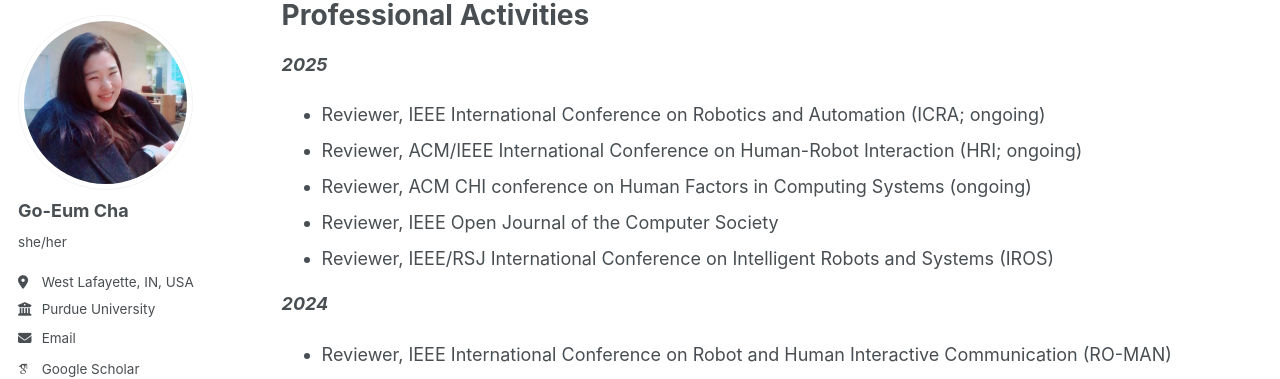
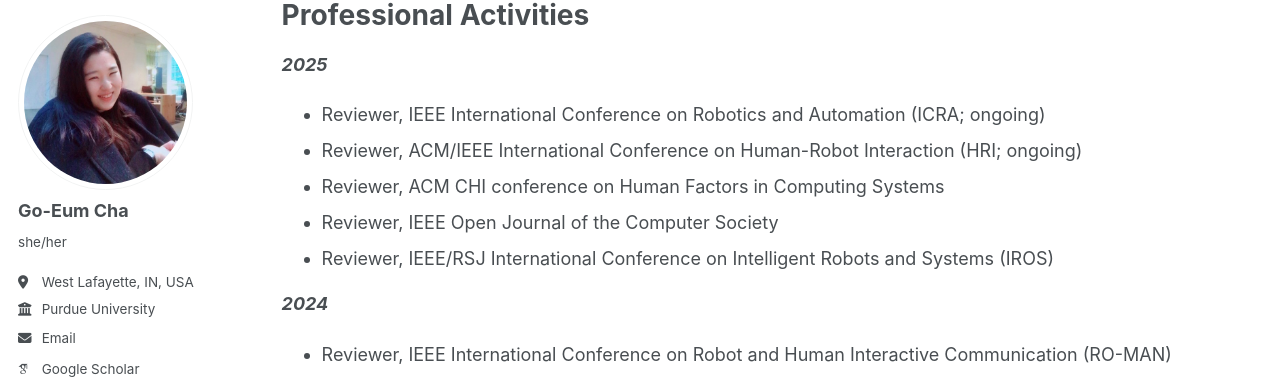
Before and after one commit to chagom/chagom.github.io, a Jekyll site: the page built from _pages/cv.md, in a window 1280 px wide and 900 px high, scrolled down 560 px. Shown: the part 84-463 px from the top of the window. Built offline with Jekyll 4.4.1, drawn with Linux system fonts in a browser that asks for light colours; some web fonts are replaced; part of the change alters nothing that is shown.

Commit message:
chi done

```diff
--- a/_includes/analytics-providers/google-analytics-4.html
+++ b/_includes/analytics-providers/google-analytics-4.html
@@ -3,6 +3,25 @@
   window.dataLayer = window.dataLayer || [];
   function gtag(){dataLayer.push(arguments);}
   gtag('js', new Date());
+  gtag('config', '{{site.analytics.google.tracking_id}}');
 
-  gtag('config', '{{site.analytics.google.tracking_id}}');
+  (function(){
+    let sent = false;
+    function sendIfNotSent() {
+      if (sent) return;
+      sent = true;
+      gtag('event', 'page_view', {
+        page_location: location.href,
+        page_path: location.pathname,
+        page_title: document.title
+      });
+    }
+    ['mousemove','scroll','keydown','touchstart','pointerdown'].forEach(ev =>
+    window.addEventListener(ev, sendIfNotSent, { once: true, passive: true })
+  );
+  setTimeout(() => {
+    if (document.visibilityState === 'visible') sendIfNotSent();
+  }, 3000);
+
+  })();
 </script>
--- a/_pages/cv.md
+++ b/_pages/cv.md
@@ -32,7 +32,7 @@ Professional Activities
 ***2025***
 - Reviewer, IEEE International Conference on Robotics and Automation (ICRA; ongoing)
 - Reviewer, ACM/IEEE International Conference on Human-Robot Interaction (HRI; ongoing)
-- Reviewer, ACM CHI conference on Human Factors in Computing Systems (ongoing)
+- Reviewer, ACM CHI conference on Human Factors in Computing Systems
 - Reviewer, IEEE Open Journal of the Computer Society
 - Reviewer, IEEE/RSJ International Conference on Intelligent Robots and Systems (IROS)
 
```
